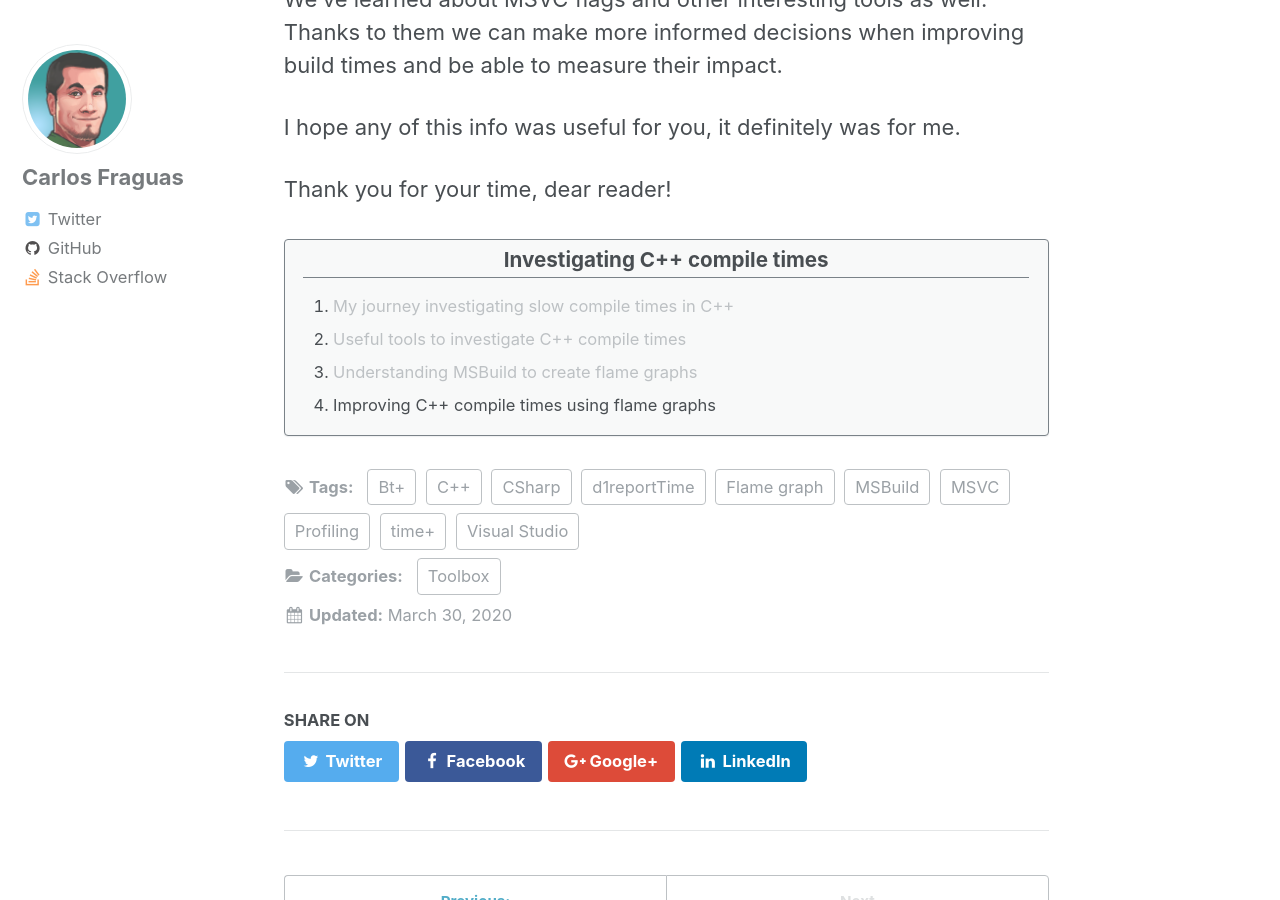
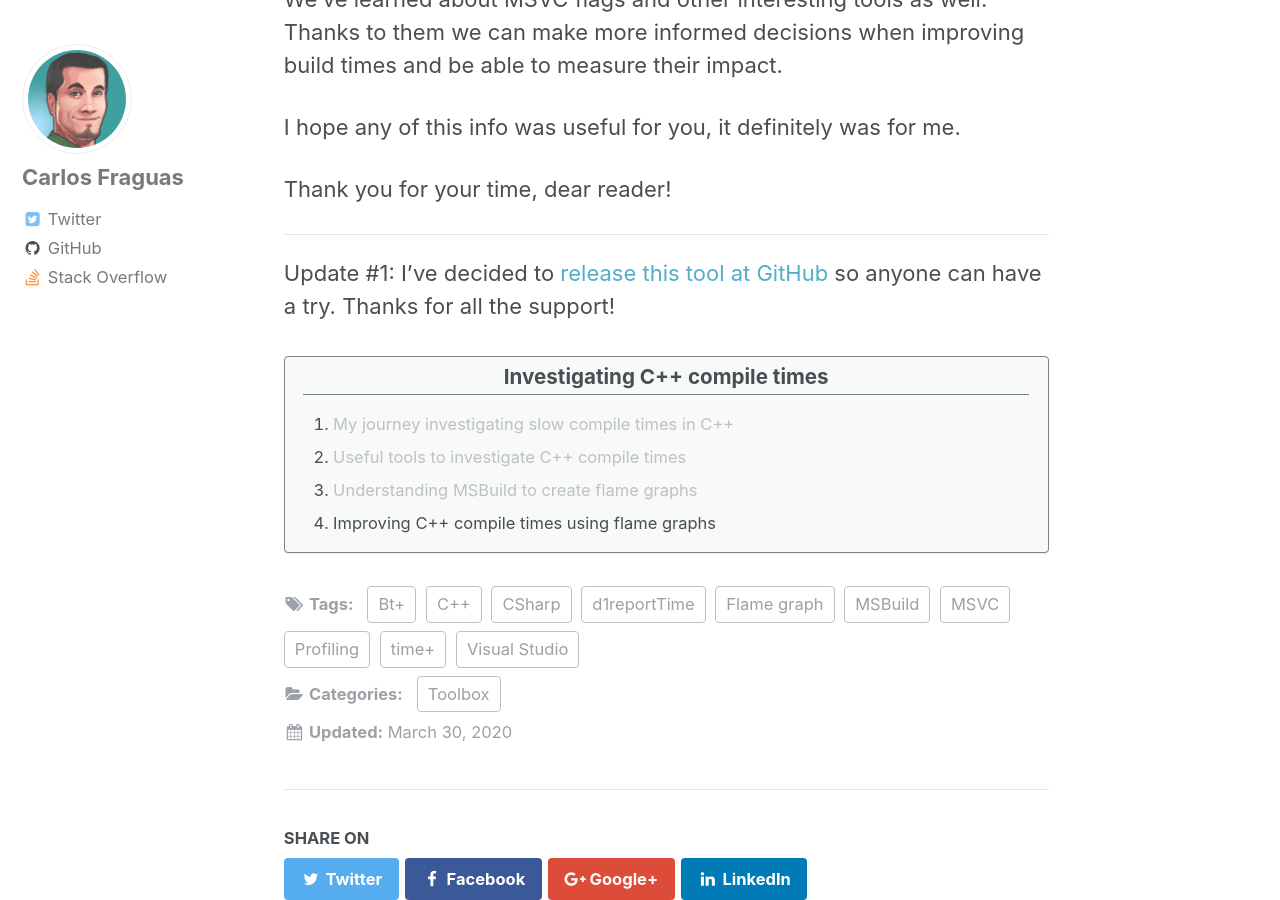
Before and after one commit to MetanoKid/coding-scars, a Jekyll site: the page built from _posts/2020-03-30-investigating-cpp-compile-times-3.md, in a window 1280 px wide and 900 px high, scrolled down 21430 px. Built offline with Jekyll 4.4.1, drawn with Linux system fonts in a browser that asks for light colours.

Commit message:
Adds link to GitHub repository with MSBuild Flame Graph tool

```diff
--- a/_posts/2020-03-30-investigating-cpp-compile-times-3.md
+++ b/_posts/2020-03-30-investigating-cpp-compile-times-3.md
@@ -274,3 +274,7 @@ This series has focused on exploring and understanding MSBuild to create flame g
 I hope any of this info was useful for you, it definitely was for me.
 
 Thank you for your time, dear reader!
+
+---
+
+Update #1: I've decided to [release this tool at GitHub](https://github.com/MetanoKid/msbuild-flame-graph){:target="_blank"} so anyone can have a try. Thanks for all the support!
```
